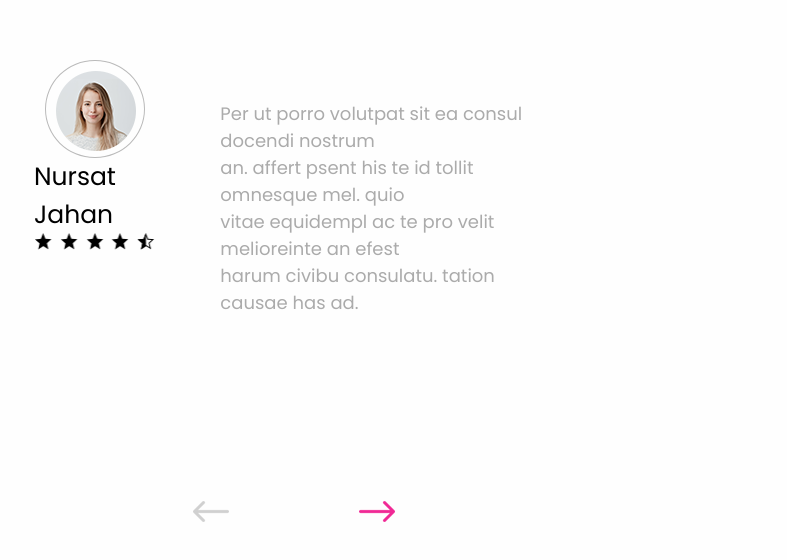
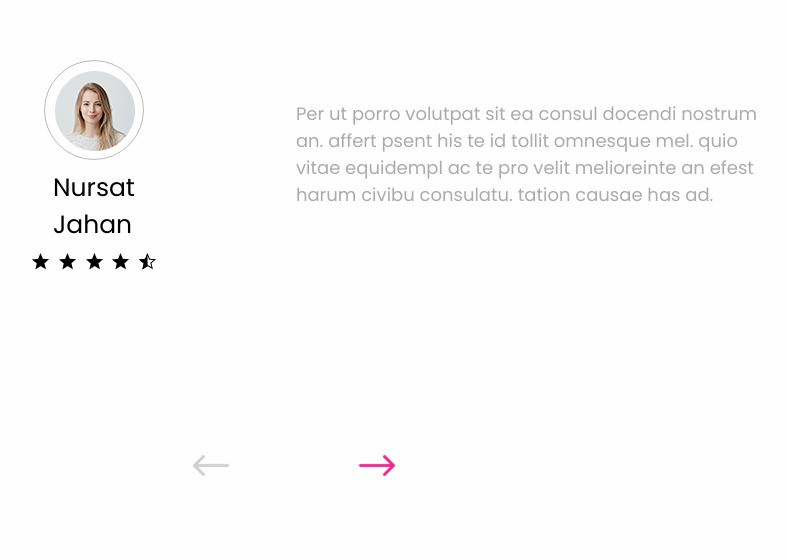
Before and after one commit to VadymHarmash/bakery, a plain HTML site: page index.html in a window 1280 px wide. Shown: the part 3467-4027 px from the top of the page, without its empty margins (346-1133 px from the left). Drawn offline with nearby package versions, Linux system fonts and the light colour scheme.

Commit message:
Fixed bugs

```diff
--- a/index.html
+++ b/index.html
@@ -81,7 +81,7 @@
                 <div class="nursat__ellipse">
                     <img src="images/woman.png" alt="">
                 </div>
-                <p class="nursat__name">Nursat Jahan</p>
+                <p class="nursat__name">Nursat<br> Jahan</p>
                 <div class="nursat__stars">
                     <img src="images/stars.png" alt="">
                 </div>
--- a/style.css
+++ b/style.css
@@ -277,7 +277,8 @@ header nav img{
     display: -ms-flex;
     display: flex;
     justify-content: space-around;
-    margin: 450px 380px 0 380px;
+    margin: 450px 380px 0 340px;
+    width: 800px;
 }
 .container__nusrat .nursat__main{
     display: -webkit-flex;
@@ -287,7 +288,7 @@ header nav img{
     align-items: center;
     font-family: 'Poppins', sans-serif;
     font-size: 25px;
-    height: 190px;
+    height: 210px;
     justify-content: space-between;
 }
 .container__nusrat .nursat__main .nursat__ellipse{
```
Also changed, not shown: fonts/Poppins-Regular.ttf (added).
